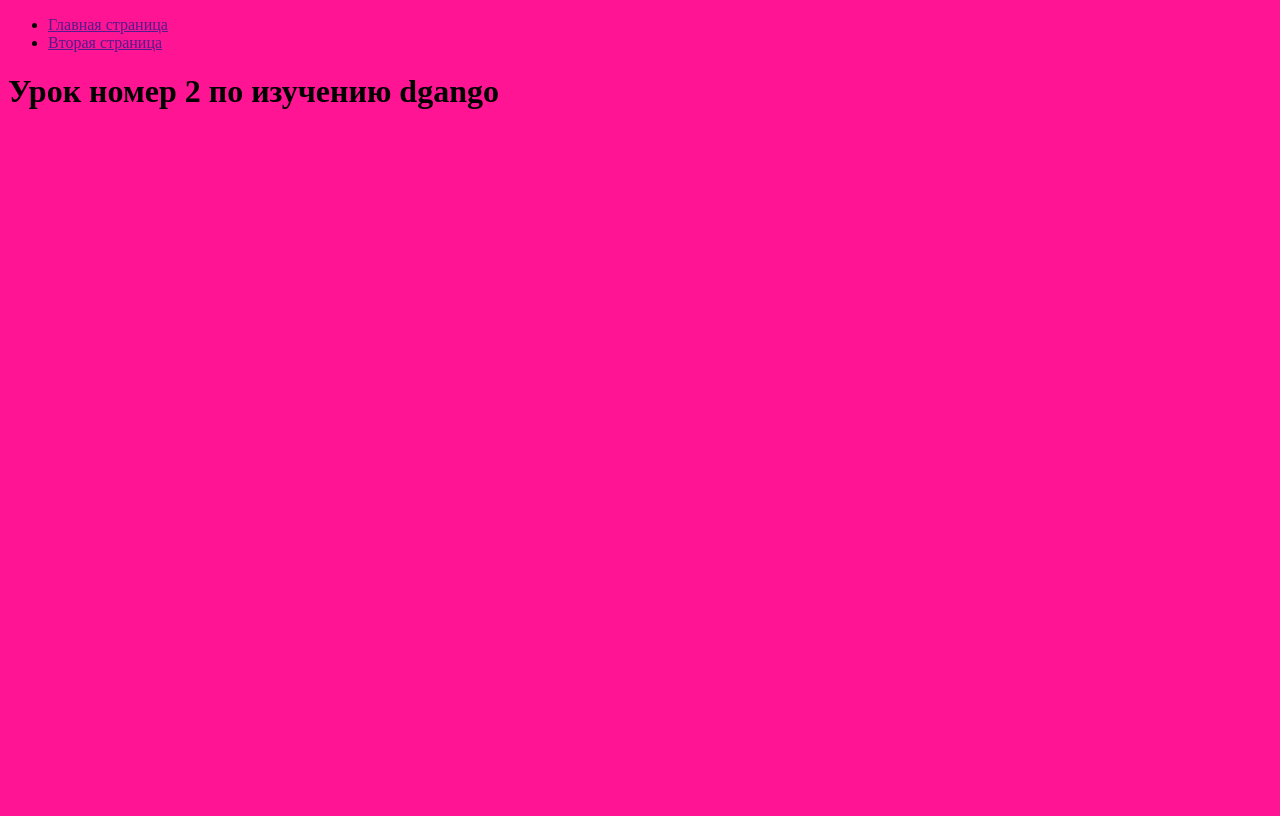
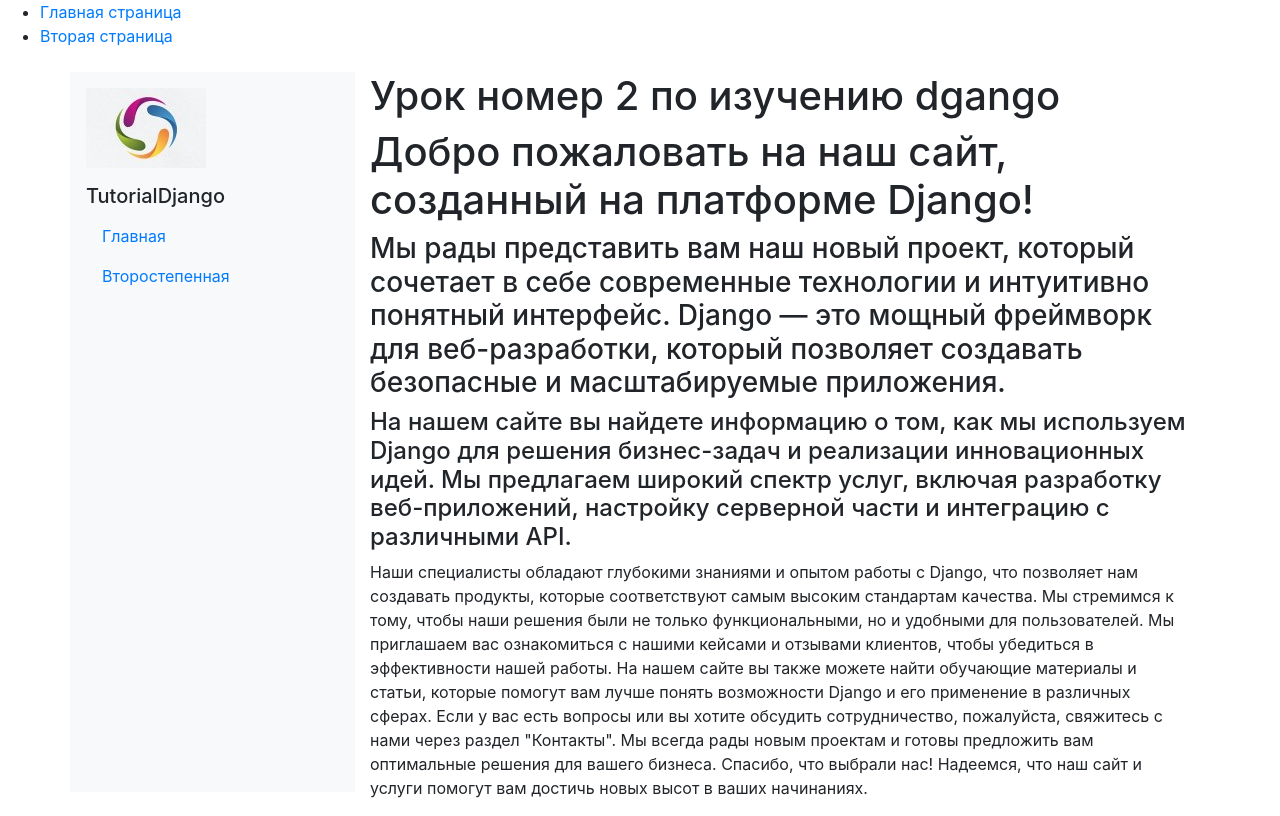
Before and after one commit to Sophiya-ai/DJ02_Django-schemes-Jinja, a Django app: page / in a window 1280 px wide. Before the commit the page ends 109 px from the top, so only its background shows below. Run offline with Django 5.2, Linux system fonts and the light colour scheme; some libraries are stand-ins or nearby versions.

Commit message:
added decor and text

```diff
--- a/ZeroCoder/FirstApp/templates/FirstApp/index.html
+++ b/ZeroCoder/FirstApp/templates/FirstApp/index.html
@@ -6,4 +6,18 @@
 
 {% block content %}
   <h1>Урок номер 2 по изучению dgango</h1>
+  <h1>Добро пожаловать на наш сайт, созданный на платформе Django! </h1>
+<h3> Мы рады представить вам наш новый проект, который сочетает в себе современные технологии и интуитивно понятный интерфейс.
+  Django — это мощный фреймворк для веб-разработки, который позволяет создавать безопасные и масштабируемые приложения. </h3>
+
+<h4> На нашем сайте вы найдете информацию о том, как мы используем Django для решения бизнес-задач и реализации инновационных идей.
+  Мы предлагаем широкий спектр услуг, включая разработку веб-приложений, настройку серверной части и интеграцию с различными API. </h4>
+
+<p>Наши специалисты обладают глубокими знаниями и опытом работы с Django, что позволяет нам создавать продукты, которые соответствуют самым высоким стандартам качества. Мы стремимся к тому, чтобы наши решения были не только функциональными, но и удобными для пользователей.
+
+Мы приглашаем вас ознакомиться с нашими кейсами и отзывами клиентов, чтобы убедиться в эффективности нашей работы. На нашем сайте вы также можете найти обучающие материалы и статьи, которые помогут вам лучше понять возможности Django и его применение в различных сферах.
+
+Если у вас есть вопросы или вы хотите обсудить сотрудничество, пожалуйста, свяжитесь с нами через раздел "Контакты". Мы всегда рады новым проектам и готовы предложить вам оптимальные решения для вашего бизнеса.
+
+Спасибо, что выбрали нас! Надеемся, что наш сайт и услуги помогут вам достичь новых высот в ваших начинаниях.</p>
 {% endblock %}
--- a/ZeroCoder/FirstApp/templates/FirstApp/layout.html
+++ b/ZeroCoder/FirstApp/templates/FirstApp/layout.html
@@ -9,6 +9,8 @@
         content="width=device-width, user-scalable=no, initial-scale=1.0, maximum-scale=1.0, minimum-scale=1.0">
     <meta http-equiv="X-UA-Compatible" content="ie=edge">
     <link rel="stylesheet" href="{% static 'FirstApp/css/styles.css' %}">
+    <link href="https://stackpath.bootstrapcdn.com/bootstrap/4.5.2/css/bootstrap.min.css" rel="stylesheet">
+
 
   {% block title %}
 
@@ -19,10 +21,35 @@
 
   {% include 'FirstApp/nav.html' %}
 
+    <div class="container mt-4">
+        <div class="row">
+            <aside class="col-md-3 bg-light p-3 mb-4">
+                <img src="{% static 'FirstApp/img/logo.gif' %}" alt="разноцветные завихрения" class="img-fluid mb-3">
+                <h2 class="h5">TutorialDjango</h2>
+                <ul class="nav flex-column">
+                    <li class="nav-item">
+                        <a class="nav-link active" href="#">Главная</a>
+                    </li>
+                    <li class="nav-item">
+                        <a class="nav-link" href="#">Второстепенная</a>
+                    </li>
+                </ul>
+            </aside>
 
-  {% block content %}
+            <main class="col-md-9">
+                <div class="content">
+                    {% block content %}
+                    <!-- Вставьте здесь содержимое вашей страницы -->
+                    {% endblock %}
+                </div>
+            </main>
+        </div>
+    </div>
 
-  {% endblock%}
+    <!-- Подключение скриптов Bootstrap -->
+    <script src="https://code.jquery.com/jquery-3.5.1.slim.min.js"></script>
+    <script src="https://cdn.jsdelivr.net/npm/@popperjs/core@2.9.3/dist/umd/popper.min.js"></script>
+    <script src="https://stackpath.bootstrapcdn.com/bootstrap/4.5.2/js/bootstrap.min.js"></script>
 
 </body>
 </html>
```
Also changed, not shown: ZeroCoder/FirstApp/static/FirstApp/img/logo.gif (added).
